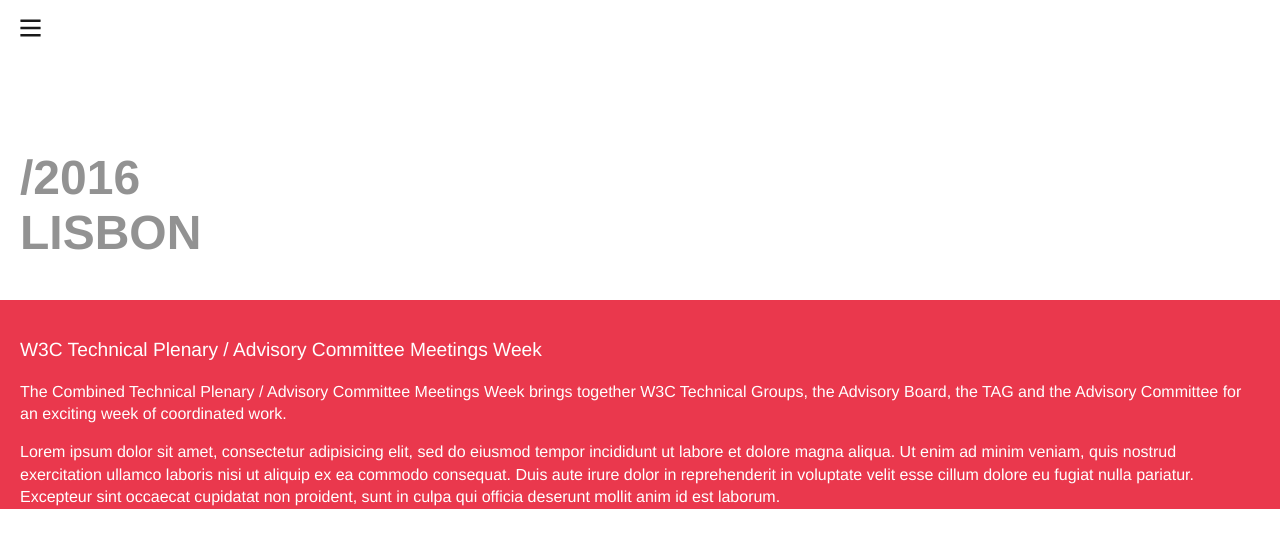
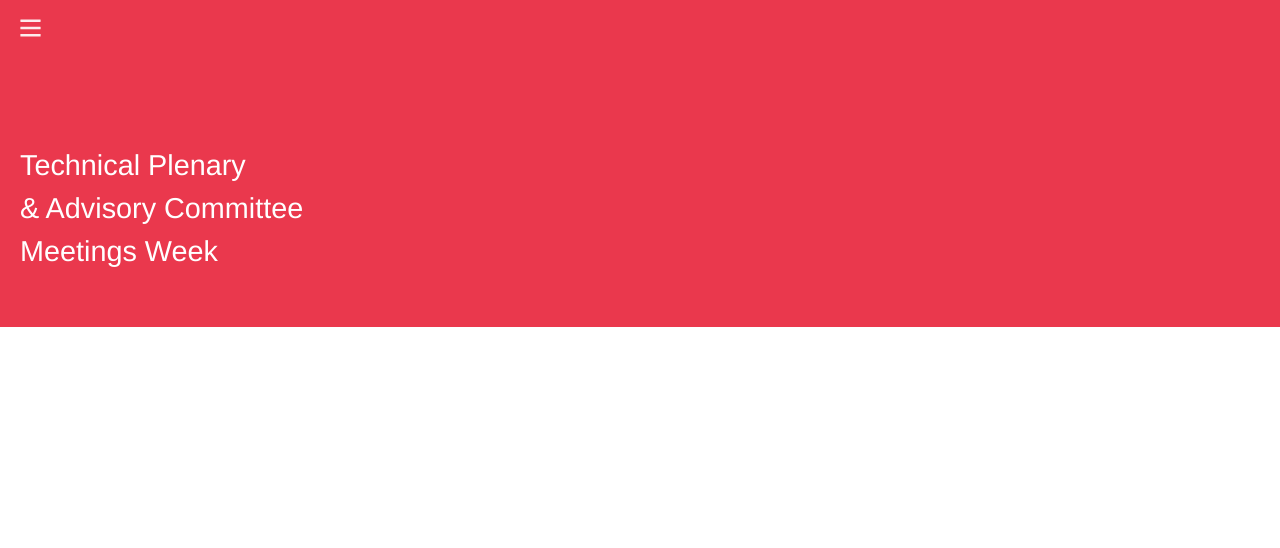
Before and after one commit to w3c/tpac2016, a plain HTML site: page index.html in a window 1280 px wide. Drawn offline with Linux system fonts and the light colour scheme.

Commit message:
update hero home page

```diff
--- a/assets/css/index.css
+++ b/assets/css/index.css
@@ -3,62 +3,18 @@
     border-bottom: none;
 }
 
-header .page-title h1 {
-    color:  rgba(38, 38, 38, 1);
+.hero {
+    padding-top: 120px;
+    padding-bottom: 30px;
+    background-color: #EA384D;
+}
+
+.hero .container {
+    display: flex;
+}
+
+.hero .container h1 {
+    font-weight: 300;
+    line-height: 1.5em;
     color: white;
 }
-
-html, body {
-    height: 100%;
-}
-main {
-    height: 100%;
-}
-.hero {
-    width: 100%;
-    background-color:white;
-    display: flex;
-    background-size: cover;
-    background-position: center;
-    background-repeat: no-repeat;
-}
-
-.hero img {
-    height: 400px;
-    width: 400px;
-    margin: auto;
-}
-
-.hero h1 {
-    margin-top: 150px;
-    color:rgba(38, 38, 38, 0.5);
-    font-weight: 800;
-    font-size: 3em;
-}
-
-.hero h2 {
-    color: rgba(38, 38, 38, 1);
-    color: white;
-}
-
-.hero p {
-    color: rgba(38, 38, 38, 1);
-    color: white;
-}
-
-.hero img {
-
-}
-
-.details {
-    background-color: #EA384D;
-    padding-top: 20px;
-}
-
-.details h2 {
-    color: white;
-}
-
-.details p {
-    color: white;
-}
--- a/index.html
+++ b/index.html
@@ -12,6 +12,7 @@
         <link rel="manifest" href="manifest.json">
     </head>
     <body>
+
         <div class="side-nav">
             <div id="side-nav-content">
                 <div class="side-nav-header">
@@ -24,12 +25,11 @@
             </div>
             <div id="side-nav-overlay">
             </div>
+        </div>
 
-        </div>
         <header>
-                <button id="side-nav-btn" class="side-nav-btn" type="button" name="side-nav-button"><span class="sr-only">open menu</span><img src="assets/img/menu-icon-dark.svg" height="18" alt=""></button>
+            <button id="side-nav-btn" class="side-nav-btn" type="button" name="side-nav-button"><span class="sr-only">open menu</span><img src="assets/img/menu-icon-white.svg" height="18" alt=""></button>
             <div class="page-title">
-
             </div>
         </header>
 
@@ -37,22 +37,14 @@
             <section  class="hero">
                 <div class="container">
                     <h1>
-                        /2016 <br> LISBON</h1>
-
+                        Technical Plenary
+                        <br>
+                        &amp; Advisory Committee
+                        <br>
+                        Meetings Week
+                    </h1>
                 </div>
             </section>
-                <section class="details">
-                    <div class="container">
-                        <h2>W3C Technical Plenary / Advisory Committee Meetings Week</h2>
-                        <p>
-                            The Combined Technical Plenary / Advisory Committee Meetings Week brings together W3C Technical Groups, the Advisory Board, the TAG and the Advisory Committee for an exciting week of coordinated work.
-                        </p>
-                        <p>
-                            Lorem ipsum dolor sit amet, consectetur adipisicing elit, sed do eiusmod tempor incididunt ut labore et dolore magna aliqua. Ut enim ad minim veniam, quis nostrud exercitation ullamco laboris nisi ut aliquip ex ea commodo consequat. Duis aute irure dolor in reprehenderit in voluptate velit esse cillum dolore eu fugiat nulla pariatur. Excepteur sint occaecat cupidatat non proident, sunt in culpa qui officia deserunt mollit anim id est laborum.
-                        </p>
-                    </div>
-                </section>
-
         </main>
         <!--    <main>
                 <section id="news-box" class="news-box">
```
Also changed, not shown: schedule.html (+2 -1 lines). Lines whose indentation alone changed are shown as unchanged.
